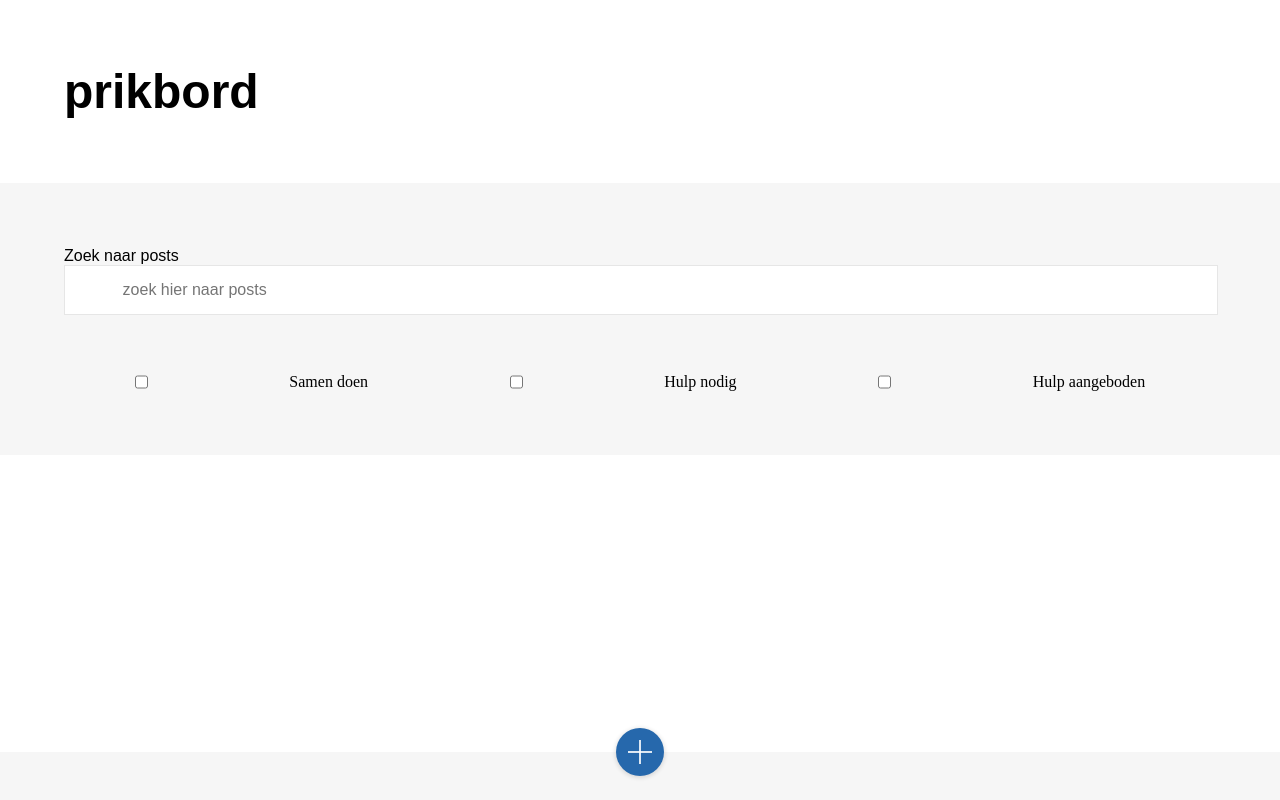
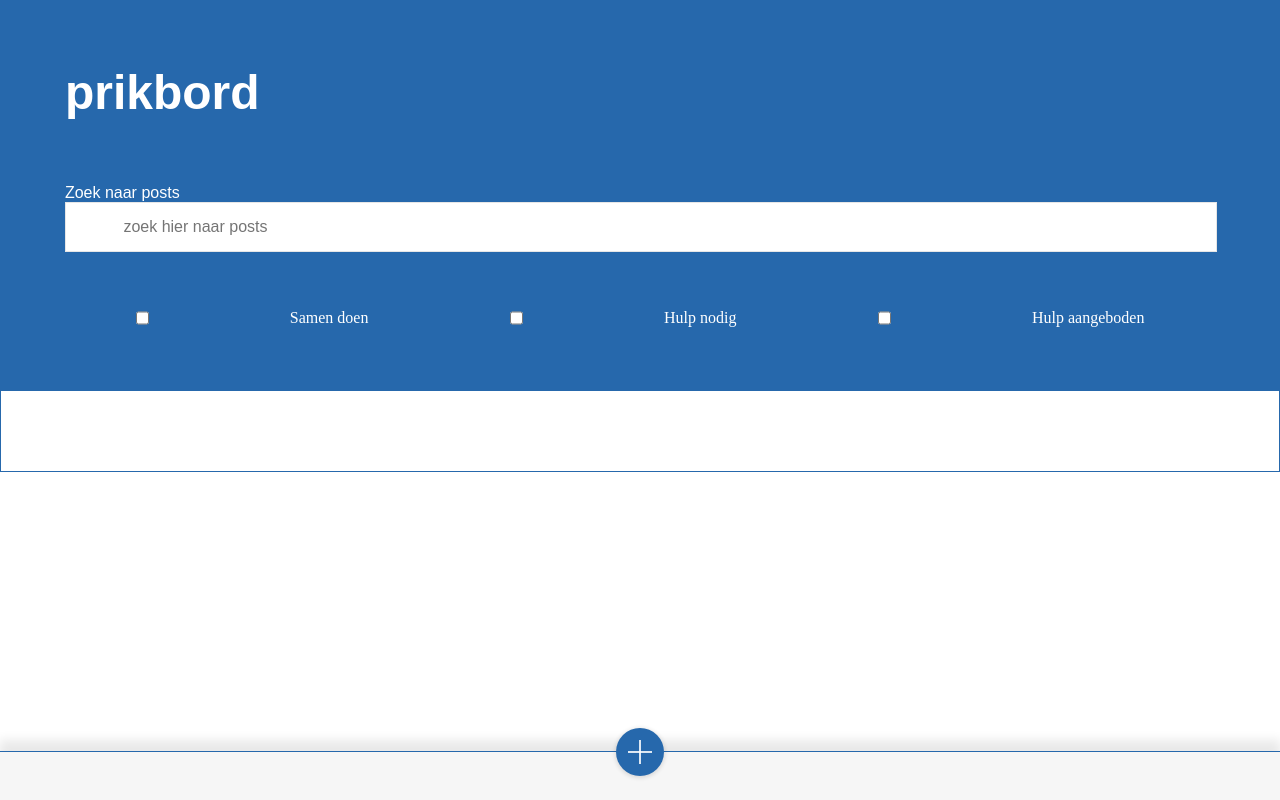
Before and after one commit to japgroevemaker/Meesterproef-OBA-date, a Node server app: page /dashboard in a window 1280 px wide. Run offline with Node 20, Linux system fonts and the light colour scheme; data that the repository does not hold is empty; some libraries are stand-ins or nearby versions.

Commit message:
restyled index page

```diff
--- a/public/css/style.css
+++ b/public/css/style.css
@@ -467,20 +467,23 @@ section.message div#profilePic-name h2 {
 
 /* ---------dashboard--------- */
 header#dashboard-header {
-  background-color: #fff;
+  background-color: var(--OBA-subColor-Blue);
   /* display: grid; */
-  width: 90%;
+  padding-left: 5%;
+  padding-top: 5%;
+  width: 95%;
   height: auto;
   /* border-bottom: var(--input-border); */
   /* grid-template-columns: 50%; */
-  margin: 5% auto 5%;
+  margin: 0% auto 0%;
 }
 
 header#dashboard-header h2 {
+  color: #fff;
   font-size: 3em;
   font-weight: bold;
   /* grid-column-start: 1; */
-  margin: auto;
+  /* margin: auto; */
 }
 
 /* header#dashboard-header span.burger {
@@ -598,12 +601,13 @@ header#dashboard-header nav ul li a {
 }
 
 form#dashboard-search {
-  margin: 5% auto 10%;
+  color: #fff;
+  margin: 0% auto 0%;
   width: 90%;
   padding: 5%;
   display: flex;
   flex-direction: column;
-  background-color: var(--input-background);
+  background-color: var(--OBA-subColor-Blue);
 }
 
 form#dashboard-search div#checkbox {
@@ -686,6 +690,7 @@ section.message div#reactions form input[type="submit"] {
 }
 
 footer#index-footer {
+  box-shadow: 0px -10px 10px 1px rgba(0,0,0,0.09);
   width: 100%;
   height: 3em;
   background-color: var(--input-background);
@@ -694,6 +699,7 @@ footer#index-footer {
   right: 0;
   bottom: 0;
   z-index: 10;
+  border-top: solid 1px var(--OBA-subColor-Blue);
 }
 
 footer#index-footer div#add-post {
--- a/views/pages/index.ejs
+++ b/views/pages/index.ejs
@@ -1,5 +1,5 @@
 <% include ../components/header.ejs %>
-
+<body style="border: solid 1px var(--OBA-subColor-Blue)">
   <header id="dashboard-header">
     <h2>prikbord</h2>
     <nav>
@@ -51,5 +51,7 @@
   </footer>
 
   <script defer src="../javascript/dashboard-filter.js" type="module"></script>
+</body>
+
 <% include ../components/scripts.ejs %>
 <% include ../components/footer.ejs %>
```
Lines whose indentation alone changed are shown as unchanged.
